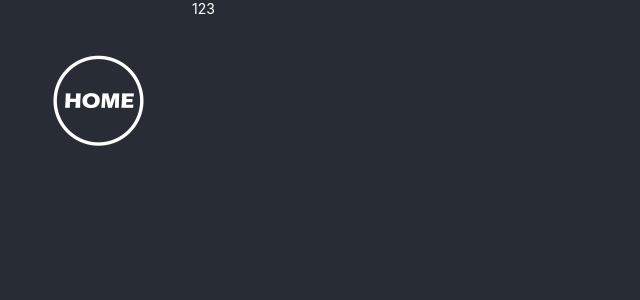
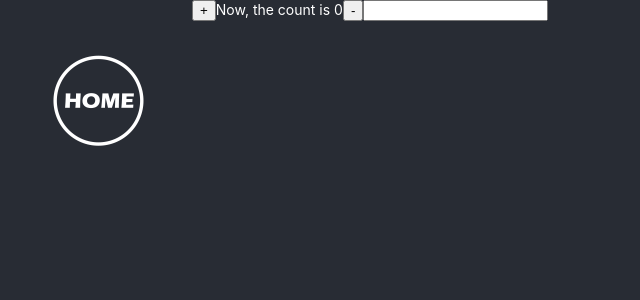
Before and after one commit to duola8789/react-learning, a React (Create React App) app: page /demo1 in a window 1280 px wide. Shown: the top 300 px of the page, without its empty margins (0-640 px from the left). Built offline with nearby package versions, Linux system fonts and the light colour scheme.

Commit message:
feat: demo1，基本的Redux概念

```diff
--- a/src/App.js
+++ b/src/App.js
@@ -10,7 +10,7 @@ class App extends Component {
         <div className={styles['App-header']}>
           <img src={logo} className={styles['App-logo']} alt="logo"/>
           <ul className={styles.list}>
-            <li><Link to="/demo1">Demo1 -- Redux入门</Link></li>
+            <li><Link to="/demo1">Demo1 -- Redux入门（不涉及Router）</Link></li>
           </ul>
         </div>
       </div>
--- a/src/components/demo1.js
+++ /dev/null
@@ -1,21 +0,0 @@
-/**
- * Created by zh on 2019/3/1.
- */
-import React, { Component } from 'react';
-
-
-export default class Demo1 extends Component {
-  constructor(props) {
-    super(props);
-    this.state = {
-      number: 123
-    }
-  }
-  render() {
-    return (
-      <div>
-        {this.state.number}
-      </div>
-    )
-  }
-};
--- /dev/null
+++ b/src/components/demo1/demo1.js
@@ -0,0 +1,60 @@
+/**
+ * Created by zh on 2019/3/1.
+ */
+import React, { Component } from 'react';
+
+import { createStore } from "redux";
+import reducer from "../../reducers/index";
+
+// 引入Redux
+const store = createStore(reducer);
+
+const Count = ({ value, onIncrement, onDecrement, onChange }) => {
+  return (
+    <div>
+      <button onClick={ onIncrement }>+</button>
+      <span>Now, the count is { value }</span>
+      <button onClick={ onDecrement }>-</button>
+      <input type="number" onInput={ onChange } />
+    </div>
+  )
+};
+
+export default class Demo1 extends Component {
+  constructor(props) {
+    super(props);
+    this.state = {
+      val1: store.getState().val1,
+      val2: store.getState().val2,
+      val3: store.getState().reducer3
+    }
+  }
+
+  render() {
+    const value = this.state.val1;
+    const value2 = this.state.val2;
+
+    const ACTIONS = {
+      INCREMENT: 'INCREMENT',
+      DECREMENT: 'DECREMENT',
+      CHANGE: 'CHANGE'
+    };
+
+    store.subscribe(() => {
+      this.setState({
+        val1: store.getState().val1
+      })
+    });
+
+    return (
+      <Count value={ value }
+             value2={ value2 }
+             onIncrement={ () => store.dispatch({ type: ACTIONS.INCREMENT }) }
+             onDecrement={ () => store.dispatch({ type: ACTIONS.DECREMENT }) }
+             onChange={ (e) => store.dispatch({
+               type: ACTIONS.CHANGE,
+               payload: e.target.value
+             }) } />
+    )
+  }
+};
--- a/src/index.js
+++ b/src/index.js
@@ -4,7 +4,7 @@ import './index.css';
 import App from './App';
 import * as serviceWorker from './serviceWorker';
 
-import Demo1 from './components/demo1'
+import Demo1 from './components/demo1/demo1'
 
 import { BrowserRouter as Router, Route, Link } from 'react-router-dom'
 
@@ -20,7 +20,7 @@ export default class RouterContainer extends React.Component {
             </div>
           </nav>
           <Route exact path="/" component={ App } />
-          <Route path="/demo1/" component={ Demo1 } />
+          <Route path="/demo1/" component={ Demo1 }/>
         </div>
       </Router>
     )
--- /dev/null
+++ b/src/reducers/index.js
@@ -0,0 +1,97 @@
+/**
+ * Created by zh on 2019/3/4.
+ */
+import { combineReducers } from 'redux'
+
+const reducer1 = (state = 0, action) => {
+  console.log('reducer1 was called with state', state, 'and action', action);
+  switch (action.type) {
+    case 'INCREMENT': {
+      return +state + 1
+    }
+    case 'DECREMENT': {
+      return +state - 1
+    }
+    case 'CHANGE': {
+      return +action.payload
+    }
+    default: {
+      return +state
+    }
+  }
+};
+
+const reducer2 = (state = { test: 'go' }, action) => {
+  if (action.type === 'INCREMENT') {
+    console.log('reducer2 was called with state', state, 'and action', action);
+  }
+  return state
+};
+
+const reducer3 = function (state = {}, action) {
+  console.log('reducer_3 was called with state', state, 'and action', action)
+
+  switch (action.type) {
+    case 'SAY_SOMETHING':
+      return {
+        ...state,
+        message: action.value
+      };
+    default:
+      return state;
+  }
+};
+
+
+const reducer = combineReducers({
+  val1: reducer1,
+  val2: reducer2,
+  reducer3
+});
+
+export default reducer
+
+
+/**
+ * createStore的简单实现
+ * @param reducer
+ * @returns {{getState: (function(): *), dispatch: dispatch, subscribe: (function(*=): Function)}}
+ const createStore = reducer => {
+  let state = reducer(undefined, {});
+  let listeners = [];
+
+  const getState = () => state;
+
+  const dispatch = action => {
+    reducer(state, action);
+    listeners.forEach(fn => {
+      fn()
+    })
+  };
+
+  const subscribe = listener => {
+    listeners.push(listener);
+    return () => {
+      listeners.filter(fn => fn !== listener)
+    }
+  };
+
+  return {
+    getState,
+    dispatch,
+    subscribe
+  }
+};
+ */
+
+/**
+ * combineReducer的简单实现
+ * @param reducers
+ * @returns {Function}
+ const combineReducer = reducers => (state = {}, action) => {
+  Object.keys(reducers).reduce((newState, key) => {
+    newState[key] = reducers[key](state[key], action);
+    return newState
+  }, {})
+}
+ */
```
